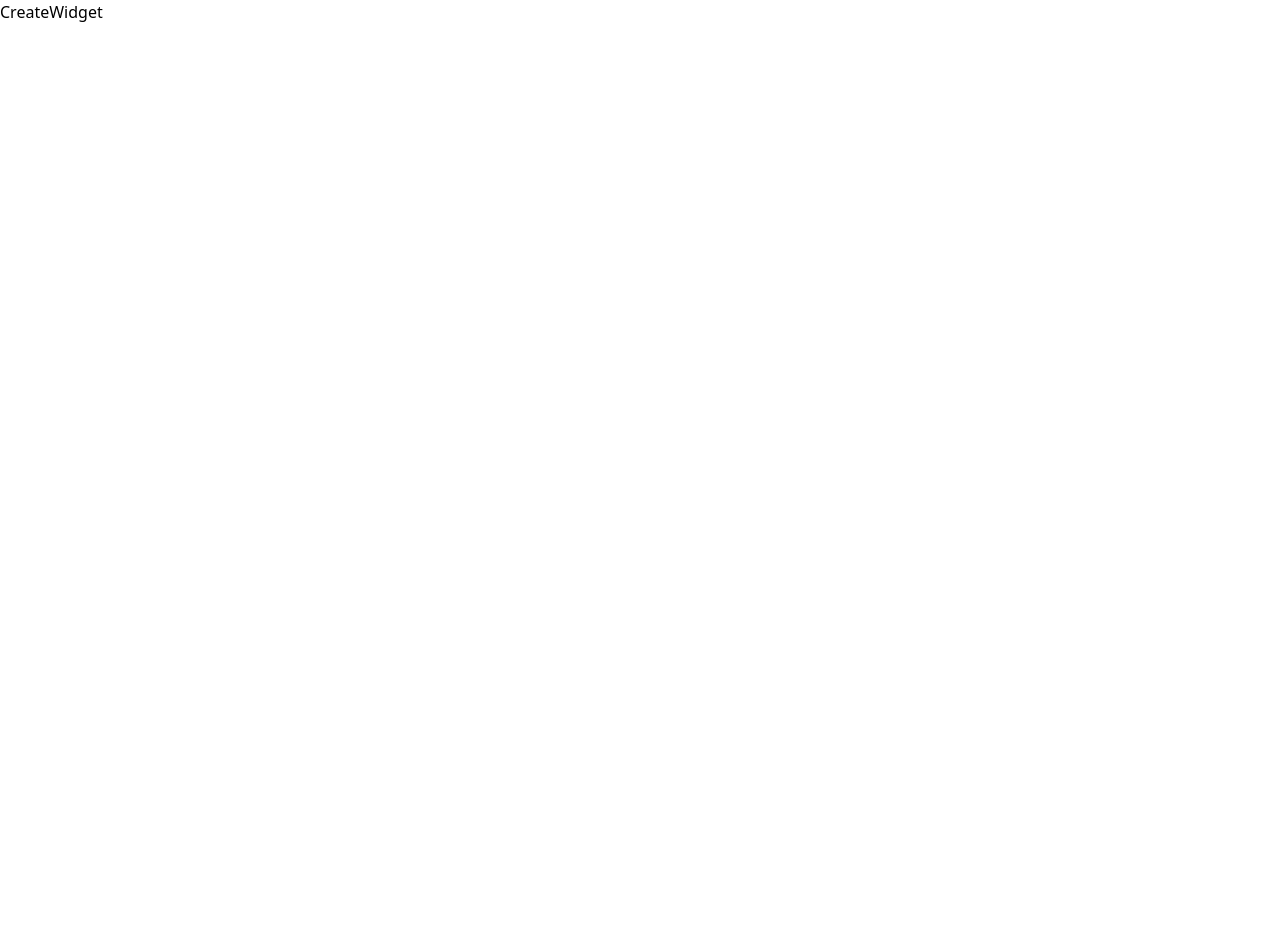
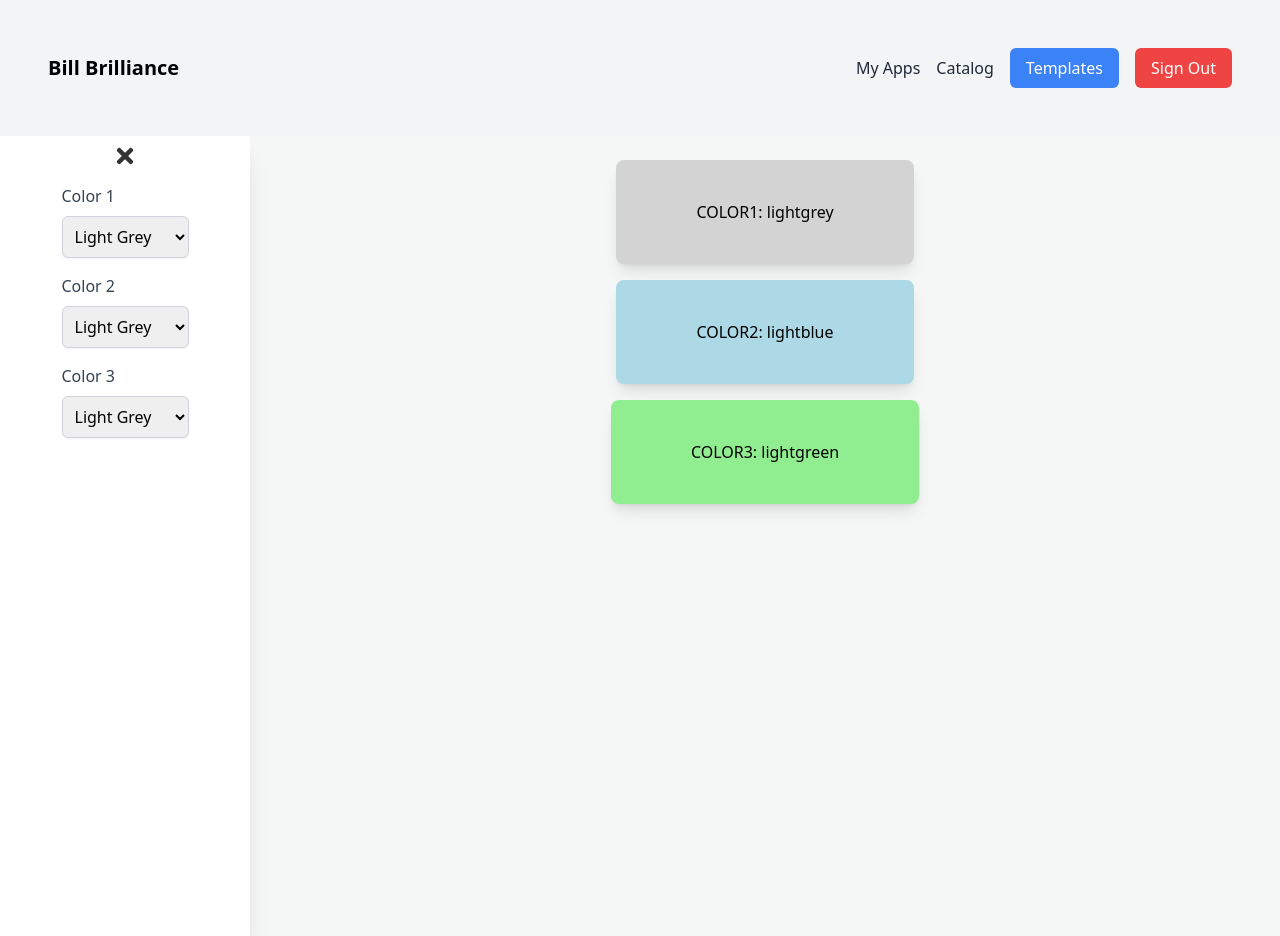
Before and after one commit to AnuragQ/PricingPageBuilderPro-SaaS-Pricing-Made-Simple, a React (Create React App) app in the folder frontend/: page /create-widget in a window 1280 px wide. Before the commit the page ends 800 px from the top, so only its background shows below. Built offline with nearby package versions, Linux system fonts and the light colour scheme; no server answers; sample sign-in values are in the browser's storage; the HTML template or start-up script is replaced by a standard one.

Commit message:
feat: Create Widget skeleton created

```diff
--- a/frontend/package.json
+++ b/frontend/package.json
@@ -10,6 +10,7 @@
     "framer-motion": "^10.18.0",
     "react": "^18.2.0",
     "react-dom": "^18.2.0",
+    "react-icons": "^5.0.1",
     "react-loader-spinner": "^6.1.6",
     "react-router-dom": "^6.21.3",
     "react-scripts": "5.0.1",
--- a/frontend/src/routes/CreateWidget.js
+++ b/frontend/src/routes/CreateWidget.js
@@ -1,11 +1,117 @@
-import React from 'react'
+import React, { useState } from "react";
+import NavBar from "../components/NavBar"; // Adjust the import path as needed
+import { motion, AnimatePresence } from "framer-motion";
+import { FaBars, FaTimes } from "react-icons/fa"; // Ensure react-icons is installed
 
 const CreateWidget = () => {
+  const [isCollapsed, setIsCollapsed] = useState(false);
+  const [colors, setColors] = useState({
+    color1: "lightgrey", // Example initial color
+    color2: "lightblue", // Example initial color
+    color3: "lightgreen", // Add more colors as needed
+  });
+
+  // Spring animations for smoother sidebar movement
+  const sidebarVariants = {
+    collapsed: {
+      width: "50px",
+      transition: {
+        duration: 0.5,
+        type: "spring",
+        stiffness: 100,
+      },
+      backgroundColor: "#F4F7F6",
+      boxShadow: "0 0 0 0 rgba(0, 0, 0, 0)",
+    },
+    expanded: {
+      width: "250px",
+      transition: {
+        duration: 0.5,
+        type: "spring",
+        stiffness: 100,
+      },
+    },
+  };
+
+  // Adjust to match your website's theme
+  const handleColorChange = (colorKey, colorValue) => {
+    setColors((prevColors) => ({
+      ...prevColors,
+      [colorKey]: colorValue,
+    }));
+  };
+
   return (
-    <div>
-      CreateWidget
-    </div>
-  )
-}
+    <>
+      <NavBar />
+      <div className="flex h-screen bg-[#F4F7F6]">
+        {" "}
+        {/* Background color adjusted to a modern palette */}
+        <AnimatePresence>
+          <motion.aside
+            className="flex flex-col items-center bg-white shadow-xl"
+            variants={sidebarVariants}
+            initial={false}
+            animate={isCollapsed ? "collapsed" : "expanded"}
+          >
+            <div className="p-2 cursor-pointer">
+              {isCollapsed ? (
+                <FaBars
+                  className="text-2xl text-[#333]"
+                  onClick={() => setIsCollapsed(false)}
+                />
+              ) : (
+                <FaTimes
+                  className="text-2xl text-[#333]"
+                  onClick={() => setIsCollapsed(true)}
+                />
+              )}
+            </div>
+            {!isCollapsed && (
+              <motion.div
+                initial={{ opacity: 0 }}
+                animate={{ opacity: 1 }}
+                exit={{ opacity: 0 }}
+                className="px-4 py-2"
+              >
+                {Object.keys(colors).map((colorKey, index) => (
+                  <div key={index} className="mb-4">
+                    <label className="block text-gray-700 font-medium mb-2">{`Color ${colorKey.slice(
+                      -1
+                    )}`}</label>
+                    <select
+                      onChange={(e) =>
+                        handleColorChange(colorKey, e.target.value)
+                      }
+                      className="w-full p-2 border border-gray-300 rounded-md shadow-sm focus:outline-none focus:ring-2 focus:ring-[#0D9488] focus:border-[#0D9488]" // Ring and border color adjusted
+                    >
+                      <option value="lightgrey">Light Grey</option>
+                      <option value="lightblue">Light Blue</option>
+                      <option value="lightgreen">Light Green</option>
+                      {/* Add more options as needed */}
+                    </select>
+                  </div>
+                ))}
+              </motion.div>
+            )}
+          </motion.aside>
+        </AnimatePresence>
+        <div className="flex-1 flex flex-col items-center  p-4">
+          {Object.keys(colors).map((colorKey, index) => (
+            <motion.div
+              key={index}
+              className="m-2 p-20 py-10 rounded-lg shadow-lg flex items-center justify-center"
+              style={{ backgroundColor: colors[colorKey] }}
+              whileHover={{ scale: 1.03 }}
+              whileTap={{ scale: 0.97 }}
+            >
+              <span>{`${colorKey.toUpperCase()}: ${colors[colorKey]}`}</span>
+            </motion.div>
+          ))}
+        </div>
+      </div>
+    </>
+  );
+};
 
-export default CreateWidget
+export default CreateWidget;
```
Also changed, not shown: 1 other file (tests, documents, lock files or other folders).
